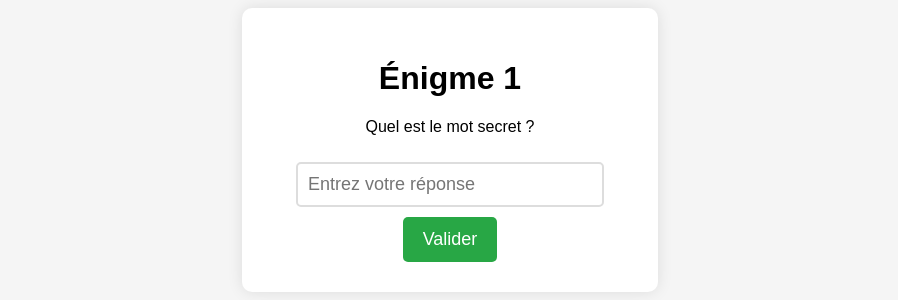
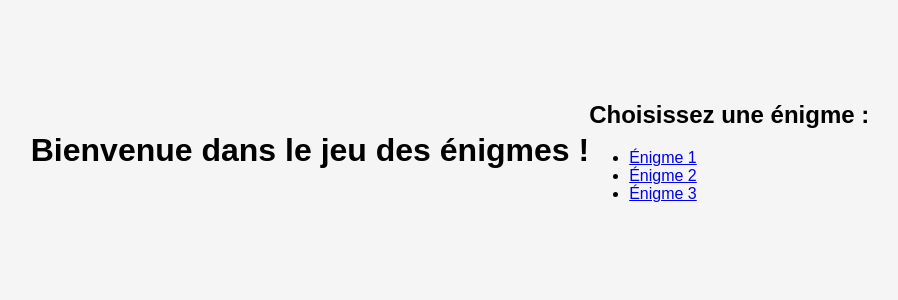
Before and after one commit to Lethib-var/jeu-de-piste, a plain HTML site: page index.html in a window 1280 px wide. Shown: the part 250-550 px from the top of the page, without its empty margins (190-1088 px from the left). Drawn offline with Linux system fonts and the light colour scheme.

Commit message:
Update index.html

```diff
--- a/index.html
+++ b/index.html
@@ -3,20 +3,24 @@
 <head>
     <meta charset="UTF-8">
     <meta name="viewport" content="width=device-width, initial-scale=1.0">
-    <title>Énigme 1</title>
-    <link rel="stylesheet" href="../styles.css">
+    <title>Accueil - Jeu des énigmes</title>
+    <link rel="stylesheet" href="styles.css">
 </head>
 <body>
-    <div class="container">
-        <h1>Énigme 1</h1>
-        <p>Quel est le mot secret ?</p>
+    <h1>Bienvenue dans le jeu des énigmes !</h1>
 
-        <form id="enigme-form">
-            <input type="text" id="reponse" placeholder="Entrez votre réponse">
-            <button type="submit" class="btn-green">Valider</button>
-        </form>
+    <div id="map">
+        <!-- Ici tu peux intégrer une carte interactive -->
     </div>
 
-    <script src="script.js"></script>
+    <div id="enigmes">
+        <h2>Choisissez une énigme :</h2>
+        <ul>
+            <li><a href="enigme1/index.html" target="_blank">Énigme 1</a></li>
+            <li><a href="enigme2/index.html" target="_blank">Énigme 2</a></li>
+            <li><a href="enigme3/index.html" target="_blank">Énigme 3</a></li>
+            <!-- Ajoutez les autres énigmes -->
+        </ul>
+    </div>
 </body>
 </html>
```
